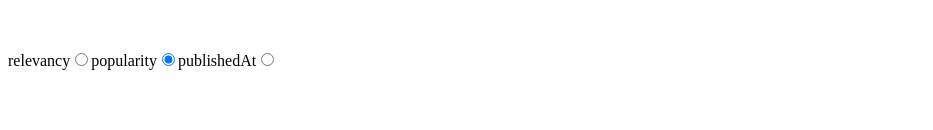
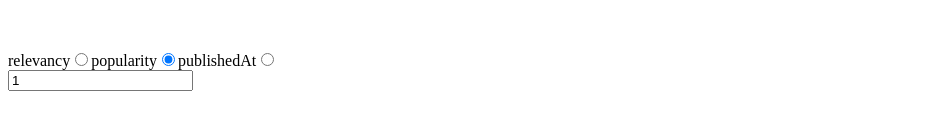
Before and after one commit to PaulRomanov/RS-School-React, a React app in the folder react-api/: page / in a window 1280 px wide. Shown: the part 218-348 px from the top of the page, without its empty margins (0-933 px from the left). Built offline with nearby package versions, Linux system fonts and the light colour scheme.

Commit message:
feat: add pagination

```diff
--- /dev/null
+++ b/react-api/src/components/pagination/pagination.tsx
@@ -0,0 +1,32 @@
+import React, { ChangeEvent, FC, useEffect, useState } from 'react';
+import { PaginationProps } from '../../type';
+
+const Pagination: FC<PaginationProps> = ({ page, onChangePage }) => {
+  const [paginPage, setPaginPage] = useState<number | string>('');
+
+  useEffect(() => {
+    setPaginPage(page);
+  }, [page]);
+
+  const handleChange = (e: ChangeEvent<HTMLInputElement>) => {
+    const { value } = e.target;
+    const regexp = /\d+/;
+    const matchedValue = value.match(regexp);
+    if (matchedValue) {
+      const newValue = +matchedValue[0];
+      onChangePage(newValue);
+      setPaginPage(newValue);
+    } else {
+      setPaginPage('');
+    }
+    // const newValue = matchedValue ? +matchedValue[0] : ''
+  };
+
+  return (
+    <div className="pagination">
+      <input type="text" value={paginPage} onChange={handleChange} />
+    </div>
+  );
+};
+
+export default Pagination;
--- a/react-api/src/components/searchLine/SearchLine.tsx
+++ b/react-api/src/components/searchLine/SearchLine.tsx
@@ -6,10 +6,9 @@ import { GET200_Articles, Props } from '../../type';
 
 const API_KEY = '90b034fec9b24e1cbad655a0092d8e7f';
 
-const SearchLine: FC<Props> = ({ setState, sortBy }) => {
+const SearchLine: FC<Props> = ({ setState, sortBy, page }) => {
   const [searchValue, setSearchValue] = useState<string>('');
   const [isLoading, setIsLoading] = useState<boolean>(false);
-  const [page, setPage] = useState<Number>(1);
 
   const handleSubmit = async (e: ChangeEvent<HTMLFormElement>) => {
     e.preventDefault();
--- a/react-api/src/pages/MainPage.tsx
+++ b/react-api/src/pages/MainPage.tsx
@@ -3,19 +3,22 @@ import SearchLine from '../components/searchLine/SearchLine';
 import Card from '../components/card/Card';
 import { CardType, SortType } from '../type';
 import RadioBtn from '../components/radioBtn/radioBtn';
+import Pagination from '../components/pagination/pagination';
 
 const MainPage = () => {
   // const [state, setState] = useState<any>({ drinks: [] });
   const [state, setState] = useState<CardType[]>([]);
   const [sortBy, setSortBy] = useState<SortType>(SortType.popularity);
+  const [page, setPage] = useState<Number>(1);
 
   return (
     <div className="page-wrap">
-      <SearchLine setState={setState} sortBy={sortBy} />
+      <SearchLine setState={setState} sortBy={sortBy} page={page} />
       <RadioBtn setSortBy={setSortBy} sortBy={sortBy} />
       {state.map((itemElement, index) => {
         return <Card key={index.toString()} itemElement={itemElement} />;
       })}
+      <Pagination page={page} onChangePage={(pageFromInput: number) => setPage(pageFromInput)} />
     </div>
   );
 };
--- a/react-api/src/type.ts
+++ b/react-api/src/type.ts
@@ -13,6 +13,7 @@ export type CardProps = {
 export type Props = {
   setState: React.Dispatch<React.SetStateAction<CardType[]>>;
   sortBy: SortType;
+  page: number;
 };
 
 // eslint-disable-next-line @typescript-eslint/naming-convention
@@ -30,3 +31,8 @@ export interface SortProps {
   sortBy: SortType;
   setSortBy: (sortBy: SortType) => void;
 }
+
+export interface PaginationProps {
+  page: number;
+  onChangePage: (pageFromInput: number) => void;
+}
```
Also changed, not shown: react-api/src/components/pagination/pagination.scss (added).
